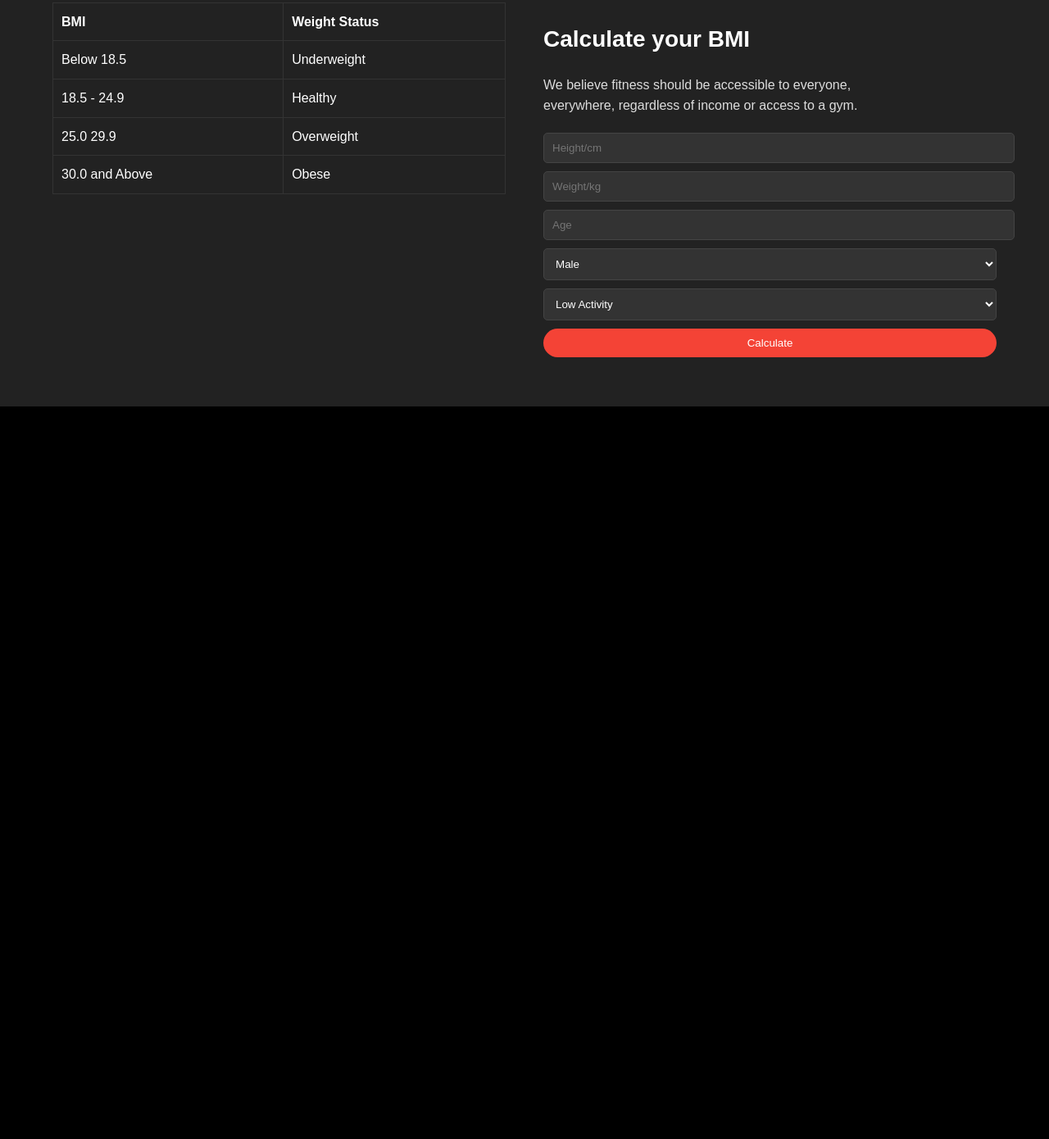
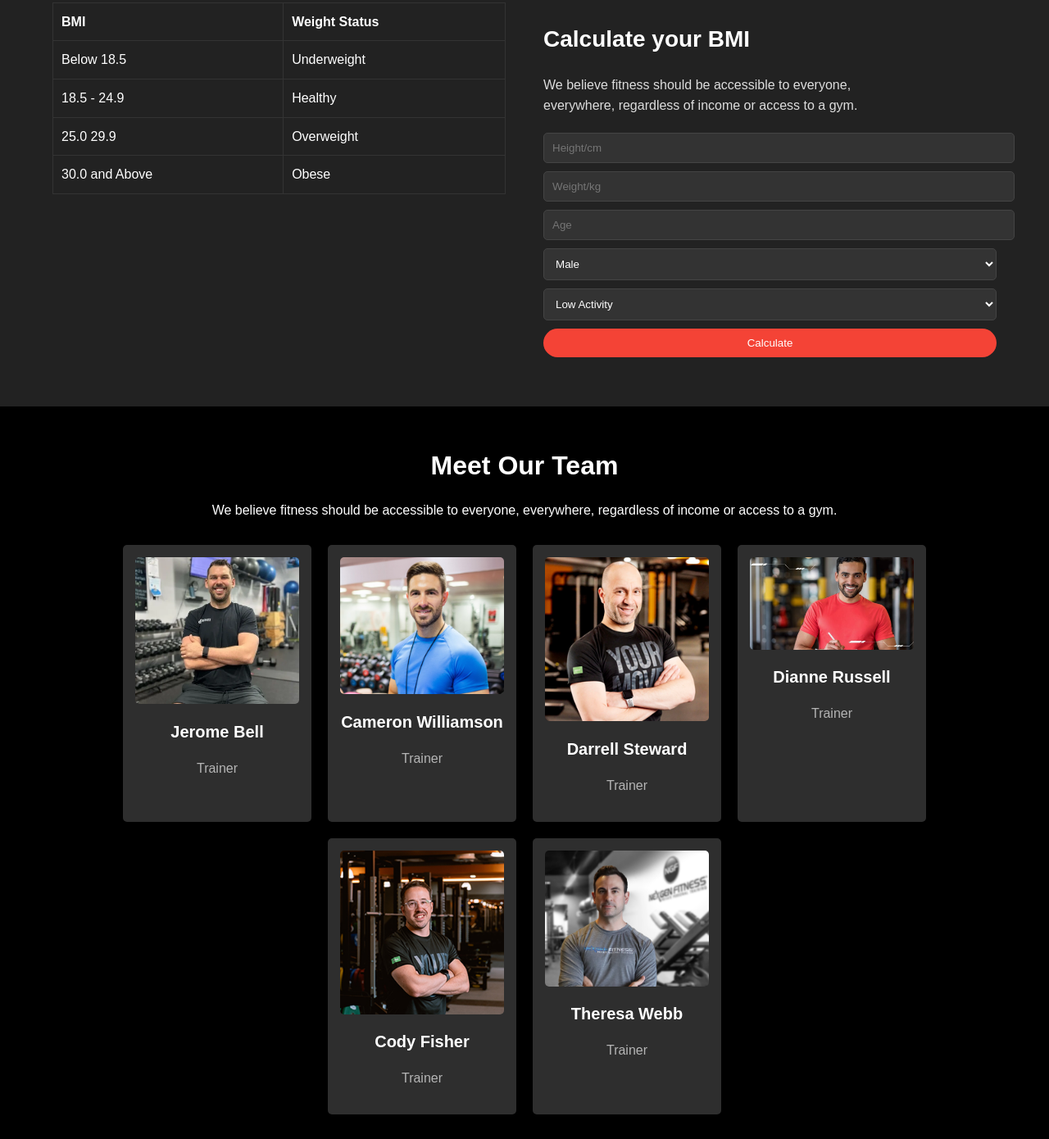
Before and after one commit to zasimmallick/B10A2-versatile-ui, a plain HTML site: page index.html in a window 1280 px wide. Shown: the part 2398-3788 px from the top of the page at 82% size. Before the commit the page ends 2894 px from the top, so only its background shows below. Drawn offline with Linux system fonts and the light colour scheme.

Commit message:
team added

```diff
--- a/index.html
+++ b/index.html
@@ -158,6 +158,47 @@
             </div>
         </section>
 
+        <section class="Team">
+            <div class="team-section">
+                <h2 class="team-title">Meet Our Team</h2>
+                <p class="team-subtitle">We believe fitness should be accessible to everyone, everywhere, regardless of income or access to a gym.</p>
+                <div class="team-members">
+                    <div class="team-member">
+                        <img src="styles/images/trainer1.png" alt="Jerome Bell">
+                        <h3>Jerome Bell</h3>
+                        <p>Trainer</p>
+                    </div>
+                    <div class="team-member">
+                        <img src="styles/images/trainer2.png" alt="Cameron Williamson">
+                        <h3>Cameron Williamson</h3>
+                        <p>Trainer</p>
+                    </div>
+                    <div class="team-member">
+                        <img src="styles/images/trainer3.png" alt="Darrell Steward">
+                        <h3>Darrell Steward</h3>
+                        <p>Trainer</p>
+                    </div>
+                    <div class="team-member">
+                        <img src="styles/images/trainer4.png" alt="Dianne Russell">
+                        <h3>Dianne Russell</h3>
+                        <p>Trainer</p>
+                    </div>
+                    <div class="team-member">
+                        <img src="styles/images/trainer5.png" alt="Cody Fisher">
+                        <h3>Cody Fisher</h3>
+                        <p>Trainer</p>
+                    </div>
+                    <div class="team-member">
+                        <img src="styles/images/trainer6.png" alt="Theresa Webb">
+                        <h3>Theresa Webb</h3>
+                        <p>Trainer</p>
+                    </div>
+                </div>
+            </div>
+              </section>
+
+
+
 
 
     </main>
--- a/styles/style.css
+++ b/styles/style.css
@@ -354,6 +354,54 @@ body {
 }
 
 
+/* Team Section */
+.team-section {
+    text-align: center;
+    padding: 20px;
+    color: #fff;
+}
+
+.team-title {
+    font-size: 2rem;
+    margin-bottom: 10px;
+}
+
+.team-subtitle {
+    font-size: 1rem;
+    margin-bottom: 20px;
+}
+
+.team-members {
+    display: flex;
+    flex-wrap: wrap;
+    justify-content: center;
+}
+
+.team-member {
+    background-color: #2e2e2e;
+    margin: 10px;
+    padding: 15px;
+    border-radius: 5px;
+    text-align: center;
+    width: 100%;
+    max-width: 200px;
+}
+
+.team-member img {
+    width: 100%;
+    height: auto;
+    border-radius: 5px;
+}
+
+.team-member h3 {
+    font-size: 1.25rem;
+    margin: 10px 0;
+}
+
+.team-member p {
+    font-size: 1rem;
+    color: #b5b5b5;
+}
 
 
 
```
